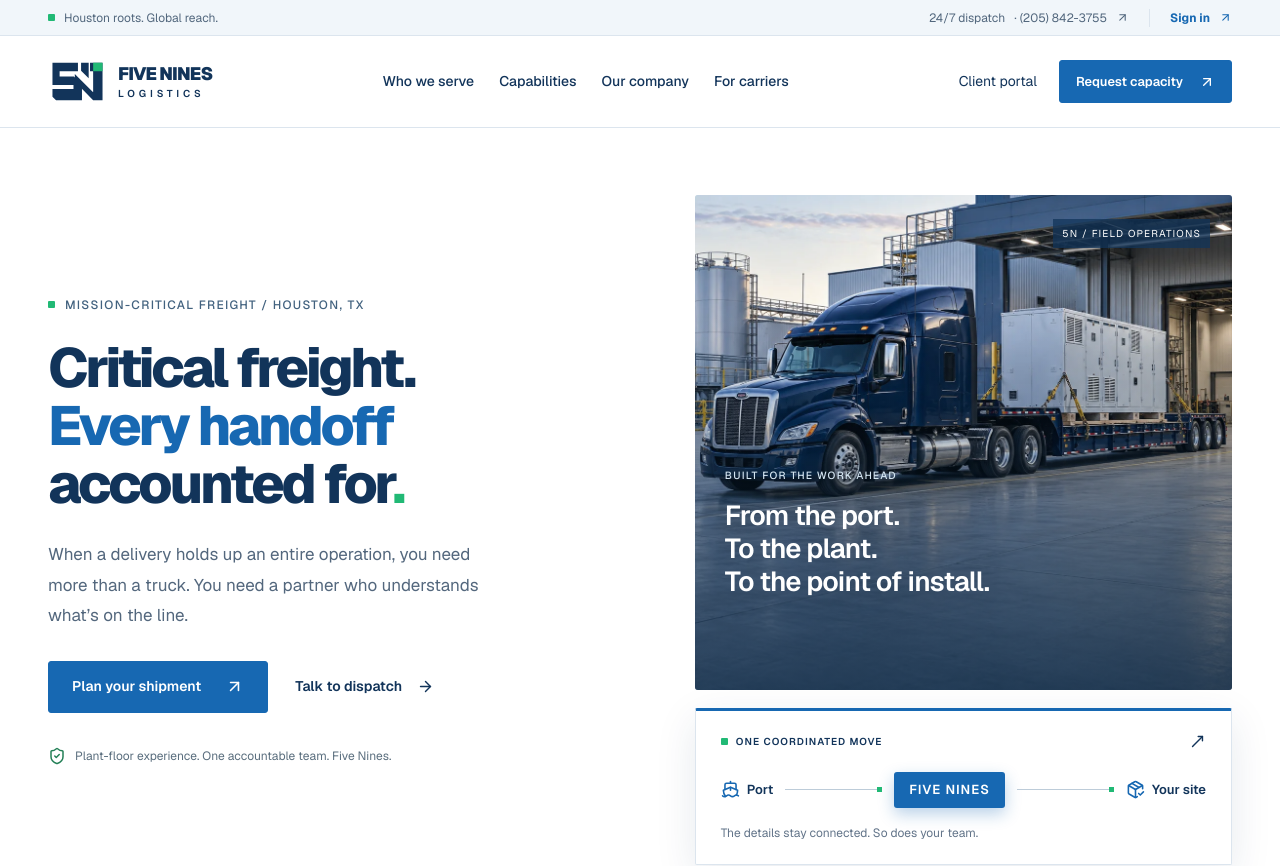
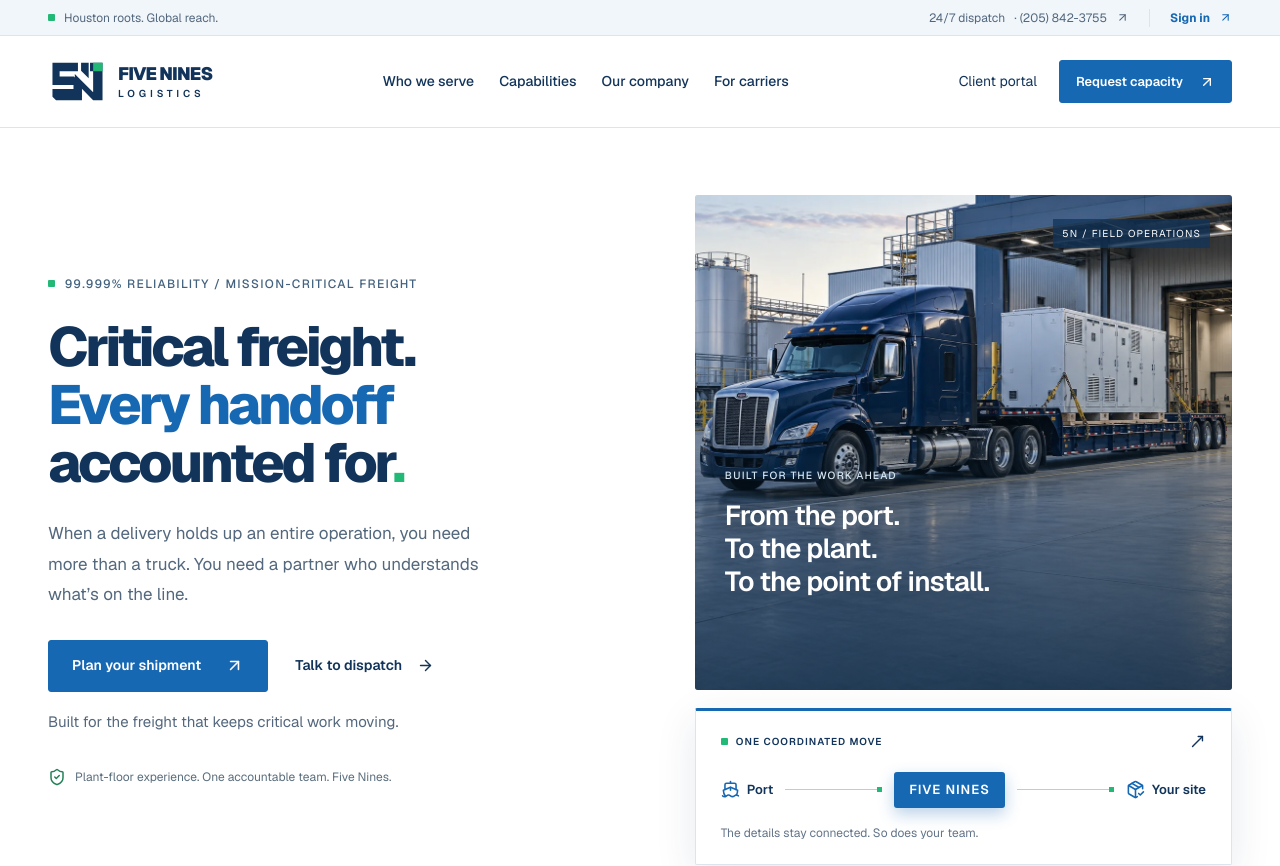
Before and after one commit to Csturma12/fivenineslogistics, a Next.js app: page / in a window 1280 px wide. Shown: the top 866 px of the page. Built offline with nearby package versions, Linux system fonts and the light colour scheme.

Commit message:
Add 99.999% reliability eyebrow and supporting line to homepage hero

```diff
--- a/app/page.tsx
+++ b/app/page.tsx
@@ -70,7 +70,7 @@ export default function Page() {
           <div className="hero-copy">
             <p className="eyebrow">
               <span className="brand-node" aria-hidden="true" />
-              Mission-critical freight / Houston, TX
+              99.999% Reliability / Mission-critical freight
             </p>
             <h1 id="hero-title">
               Critical freight.
@@ -93,6 +93,9 @@ export default function Page() {
                 <ArrowRight size={17} aria-hidden="true" />
               </a>
             </div>
+            <p className="hero-support">
+              Built for the freight that keeps critical work moving.
+            </p>
             <div className="hero-note">
               <ShieldCheck size={18} aria-hidden="true" />
               <span>Plant-floor experience. One accountable team. Five Nines.</span>
--- a/app/redesign.css
+++ b/app/redesign.css
@@ -259,13 +259,20 @@ button:focus-visible {
   max-width: 460px;
   margin-top: 26px;
 }
-.hero-actions {
+  .hero-actions {
   display: flex;
   align-items: center;
   gap: 27px;
   margin-top: 30px;
-}
-.text-link {
+  }
+  .hero-support {
+  margin-top: 18px;
+  font-size: 0.9375rem;
+  line-height: 1.6;
+  color: #53677d;
+  max-width: 420px;
+  }
+  .text-link {
   display: inline-flex;
   align-items: center;
   gap: 15px;
```
